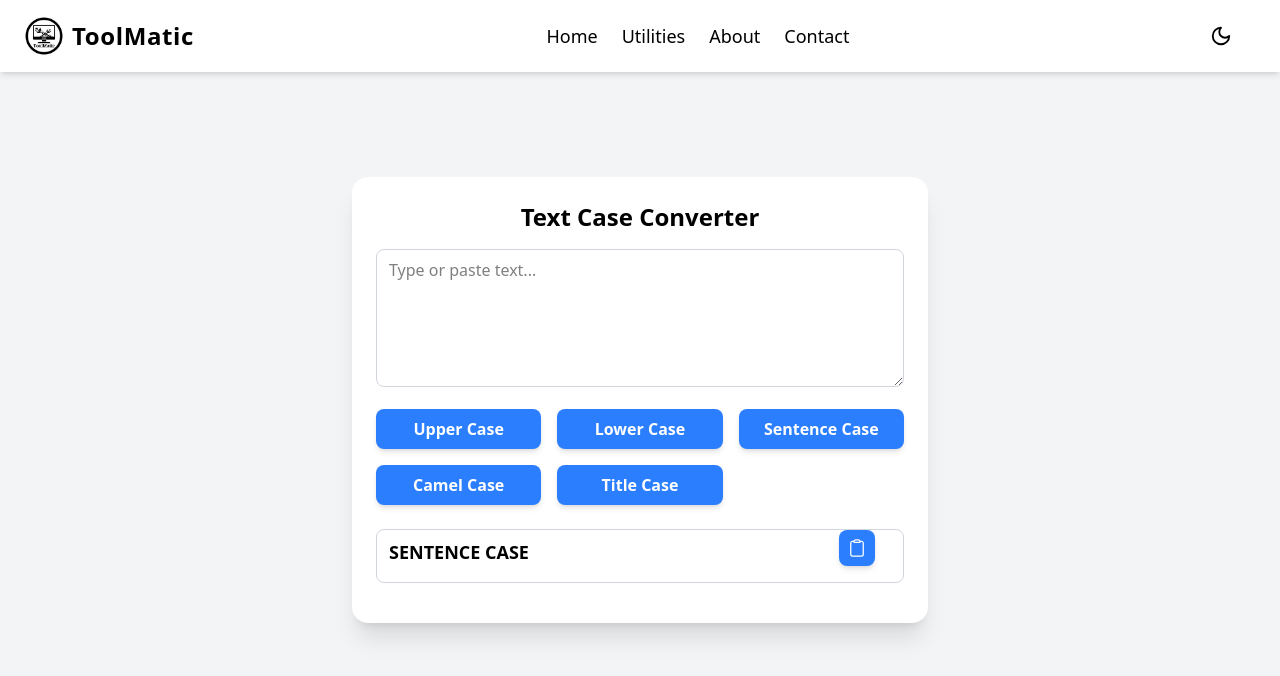
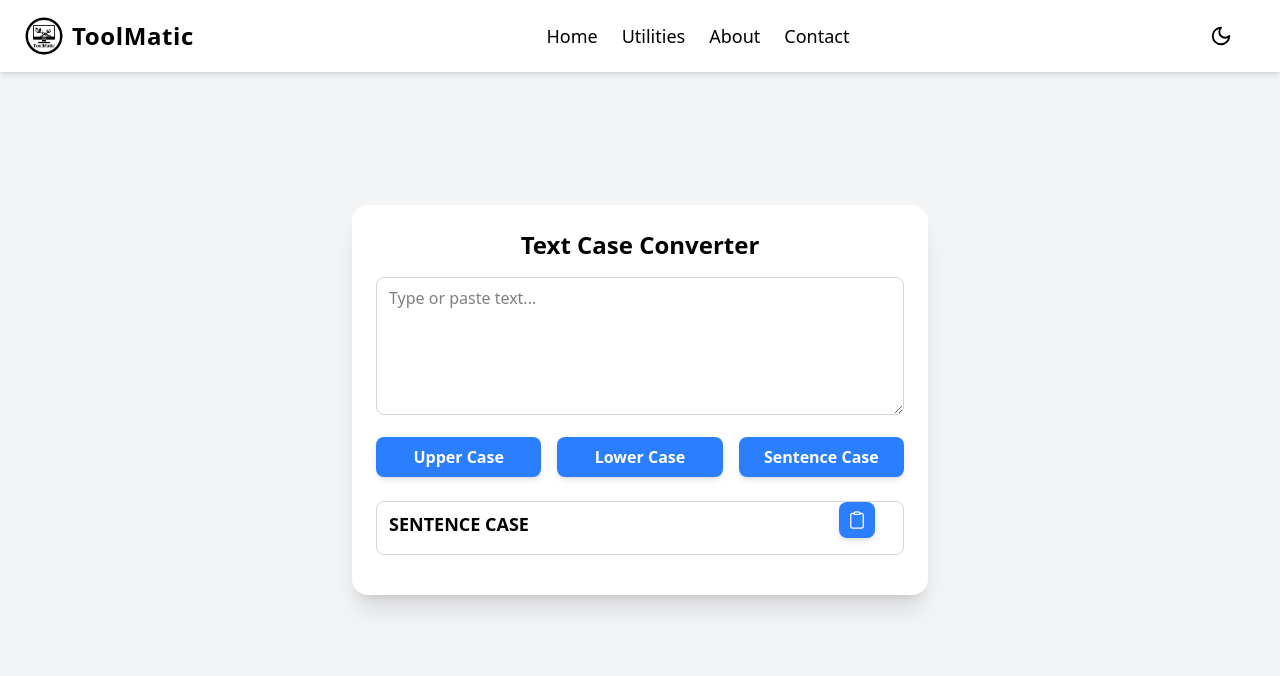
Before and after one commit to Aditya100905/ToolMatic, a React (Vite) app: page /text/case-converter in a window 1280 px wide. Shown: the top 676 px of the page. Built offline with nearby package versions, Linux system fonts and the light colour scheme.

Commit message:
standardised text case

```diff
--- a/src/Text/TextCaseConverter.jsx
+++ b/src/Text/TextCaseConverter.jsx
@@ -22,12 +22,12 @@ const TextCaseConverter = () => {
         return inputText.toLowerCase();
       case "SENTENCE":
         return inputText.charAt(0).toUpperCase() + inputText.slice(1).toLowerCase();
-      case "CAMEL":
-        return inputText.replace(/(?:^\w|[A-Z]|\b\w|\s+)/g, (match, index) =>
-          index === 0 ? match.toLowerCase() : match.toUpperCase()
-        );
-      case "TITLE":
-        return inputText.replace(/\b\w/g, (match) => match.toUpperCase());
+      // case "CAMEL":
+      //   return inputText.replace(/(?:^\w|[A-Z]|\b\w|\s+)/g, (match, index) =>
+      //     index === 0 ? match.toLowerCase() : match.toUpperCase()
+      //   );
+      // case "TITLE":
+      //   return inputText.replace(/\b\w/g, (match) => match.toUpperCase());
       default:
         return inputText;
     }
@@ -73,8 +73,8 @@ const TextCaseConverter = () => {
             { type: "UPPER", label: "Upper Case" },
             { type: "LOWER", label: "Lower Case" },
             { type: "SENTENCE", label: "Sentence Case" },
-            { type: "CAMEL", label: "Camel Case" },
-            { type: "TITLE", label: "Title Case" }, // Title Case button
+            // { type: "CAMEL", label: "Camel Case" },
+            // { type: "TITLE", label: "Title Case" },
           ].map(({ type, label }) => (
             <button
               key={type}
```
